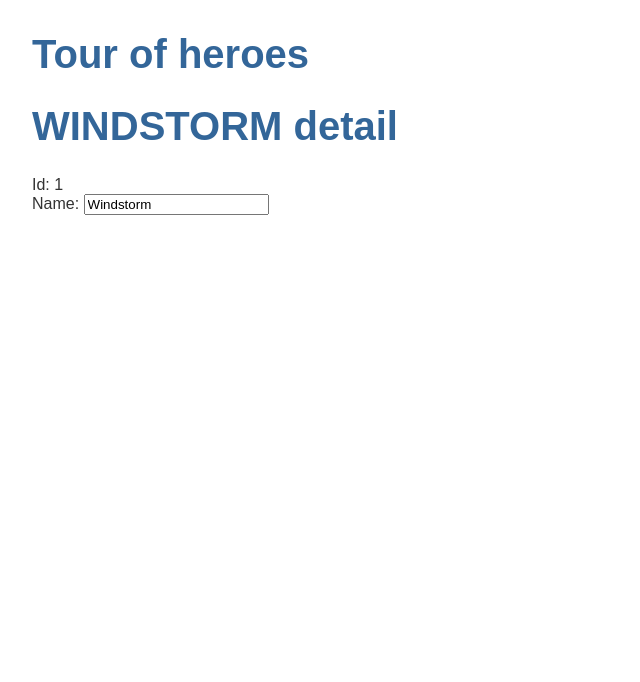
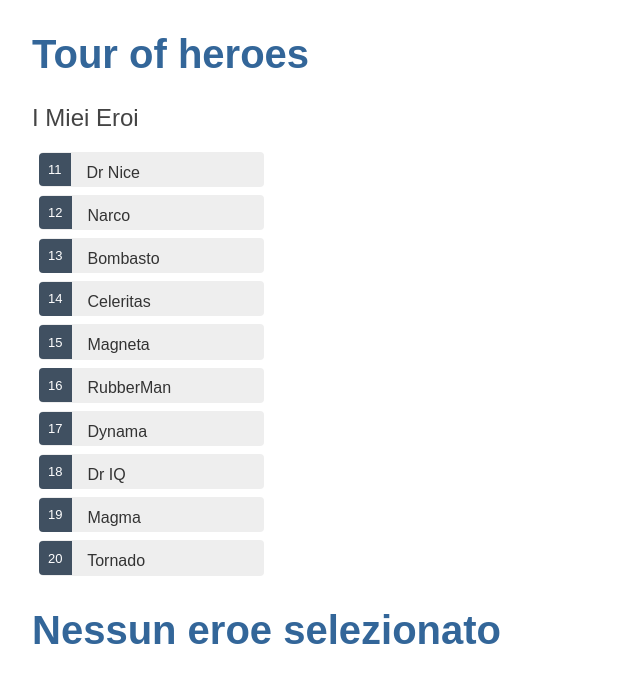
Before and after one commit to MatteoScaratti/tour-of-heroes, an Angular app: page / in a window 1280 px wide. Shown: the top 682 px of the page, without its empty margins (0-640 px from the left). Built offline with nearby package versions, Linux system fonts and the light colour scheme.

Commit message:
Seconda lezione

```diff
--- /dev/null
+++ b/src/app/HEROES.ts
@@ -0,0 +1,14 @@
+import { Hero } from './Hero';
+
+export const HEROES: Hero[] = [
+    { id: 11, name: 'Dr Nice' },
+    { id: 12, name: 'Narco' },
+    { id: 13, name: 'Bombasto' },
+    { id: 14, name: 'Celeritas' },
+    { id: 15, name: 'Magneta' },
+    { id: 16, name: 'RubberMan' },
+    { id: 17, name: 'Dynama' },
+    { id: 18, name: 'Dr IQ' },
+    { id: 19, name: 'Magma' },
+    { id: 20, name: 'Tornado' }
+  ];
--- a/src/app/hero/hero.component.css
+++ b/src/app/hero/hero.component.css
@@ -0,0 +1,43 @@
+.heroes {
+  margin: 0 0 2em 0;
+  list-style-type: none;
+  padding: 0;
+  width: 15em;
+}
+.heroes li {
+  cursor: pointer;
+  position: relative;
+  left: 0;
+  background-color: #EEE;
+  margin: .5em;
+  padding: .3em 0;
+  height: 1.6em;
+  border-radius: 4px;
+}
+.heroes li:hover {
+  color: #607D8B;
+  background-color: #DDD;
+  left: .1em;
+}
+.heroes li.selected {
+  background-color: #CFD8DC;
+  color: white;
+}
+.heroes li.selected:hover {
+  background-color: #BBD8DC;
+  color: white;
+}
+.heroes .badge {
+  display: inline-block;
+  font-size: small;
+  color: white;
+  padding: 0.8em 0.7em 0 0.7em;
+  background-color:#405061;
+  line-height: 1em;
+  position: relative;
+  left: -1px;
+  top: -4px;
+  height: 1.8em;
+  margin-right: .8em;
+  border-radius: 4px 0 0 4px;
+}
--- a/src/app/hero/hero.component.html
+++ b/src/app/hero/hero.component.html
@@ -1,7 +1,21 @@
-<h1>{{hero.name | uppercase}} detail</h1>
-<div><span>Id: {{hero.id}}</span></div>
-<div>
-  <label>Name:
-    <input [(ngModel)]="hero.name" />
-  </label>
+<h2>I Miei Eroi</h2>
+<ul class="heroes">
+  <li *ngFor="let hero of heroList" [class.selected]="selectedHero === hero" (click)="changeSelectedHero(hero)">
+    <span class="badge">{{hero.id}}</span> {{hero.name}}
+  </li>
+</ul>
+
+
+<div *ngIf="selectedHero; else noSelectedHero">
+  <h1>{{selectedHero.name | uppercase}} detail</h1>
+  <div><span>Id: {{selectedHero.id}}</span></div>
+  <div>
+    <label>Name:
+      <input [(ngModel)]="selectedHero.name" />
+    </label>
+  </div>
 </div>
+
+<ng-template #noSelectedHero>
+  <h1>Nessun eroe selezionato</h1>
+<ng-template>
--- a/src/app/hero/hero.component.ts
+++ b/src/app/hero/hero.component.ts
@@ -1,5 +1,6 @@
 import { Component, OnInit } from '@angular/core';
 import { Hero } from '../Hero';
+import { HEROES } from '../HEROES';
 
 @Component({
   selector: 'app-hero',
@@ -7,7 +8,8 @@ import { Hero } from '../Hero';
   styleUrls: ['./hero.component.css']
 })
 export class HeroComponent implements OnInit {
-  hero: Hero = {id: 1, name: 'Windstorm'};
+  heroList: Hero[] = HEROES;
+  selectedHero: Hero;
 
   constructor() { }
 
@@ -15,4 +17,8 @@ export class HeroComponent implements OnInit {
 
   }
 
+  changeSelectedHero(hero: Hero){
+    this.selectedHero = hero;
+  }
+
 }
```
